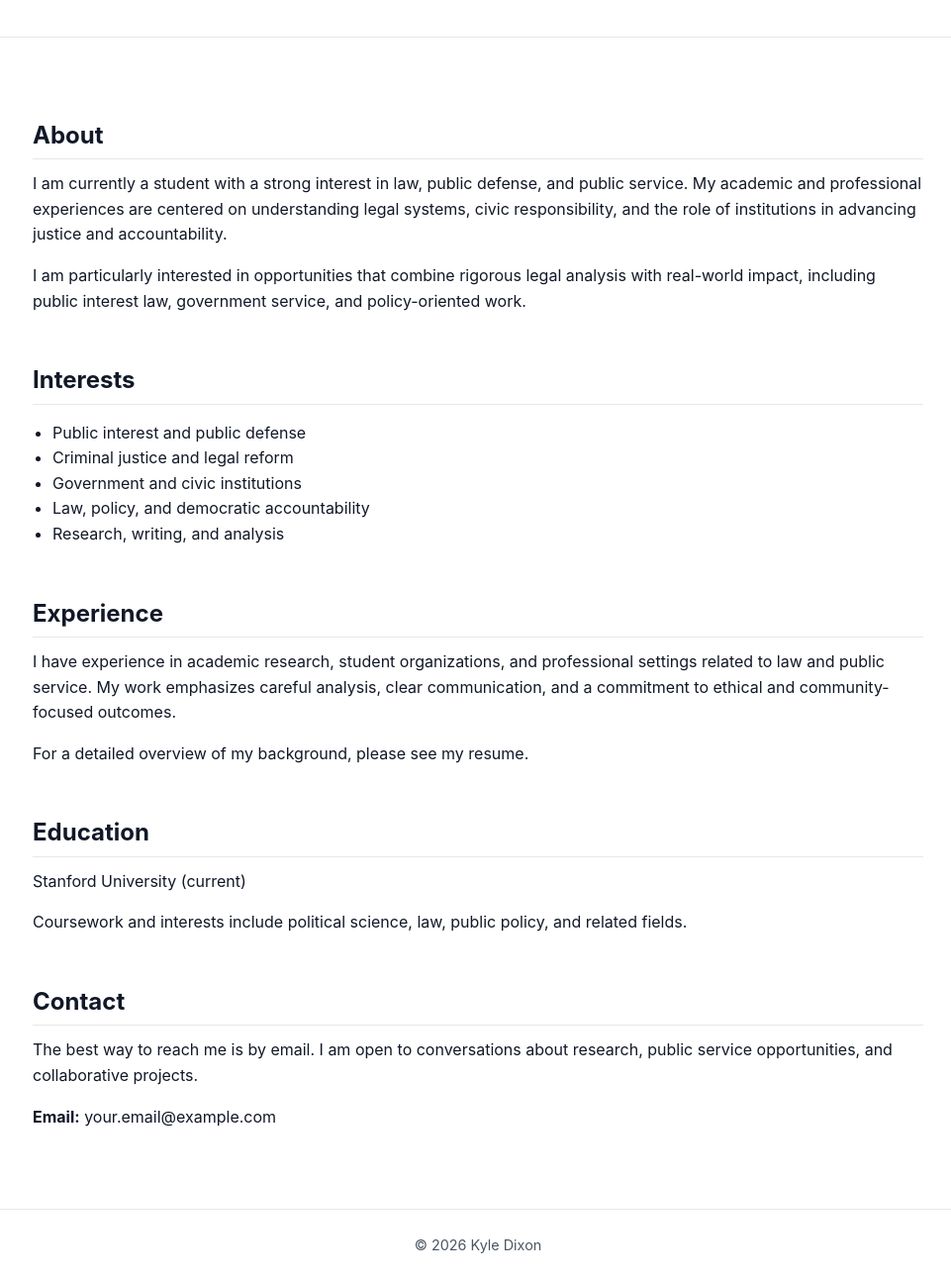
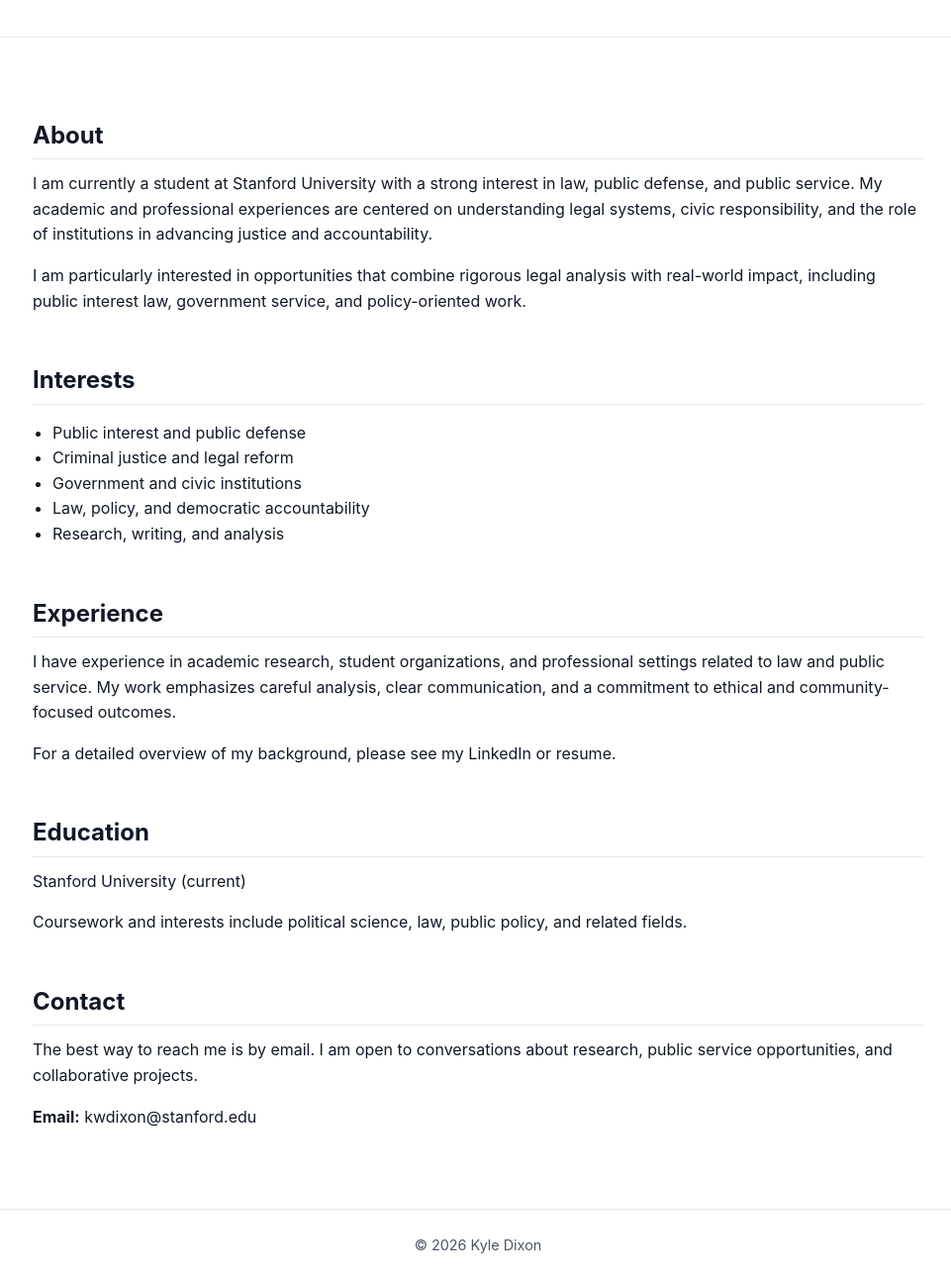
Before and after one commit to kylewinndixon/kylewinndixon.github.io, a plain HTML site: page index.html in a window 1280 px wide. Shown: the part 309-1602 px from the top of the page at 99% size, without its empty margins (157-1118 px from the left). Drawn offline with Linux system fonts and the light colour scheme.

Commit message:
Update index.html

```diff
--- a/index.html
+++ b/index.html
@@ -101,7 +101,7 @@
         <!-- Update links as needed -->
         <a href="https://www.linkedin.com/in/kyle-winn-dixon/" target="_blank" rel="noopener">LinkedIn</a>
         <a href="Kyle_Dixon_Resume.pdf">Resume (PDF)</a>
-        <a href="mailto:your.email@example.com">Email</a>
+        <a href="mailto:kwdixon@stanford.edu">Email</a>
       </div>
     </main>
   </header>
@@ -110,7 +110,7 @@
     <section id="about">
       <h2>About</h2>
       <p>
-        I am currently a student with a strong interest in law, public defense, and public service.
+        I am currently a student at Stanford University with a strong interest in law, public defense, and public service.
         My academic and professional experiences are centered on understanding legal systems,
         civic responsibility, and the role of institutions in advancing justice and accountability.
       </p>
@@ -140,7 +140,7 @@
         and a commitment to ethical and community-focused outcomes.
       </p>
       <p>
-        For a detailed overview of my background, please see my resume.
+        For a detailed overview of my background, please see my LinkedIn or resume.
       </p>
     </section>
 
@@ -162,7 +162,7 @@
         opportunities, and collaborative projects.
       </p>
       <p>
-        <strong>Email:</strong> your.email@example.com
+        <strong>Email:</strong> kwdixon@stanford.edu
       </p>
     </section>
   </main>
```
